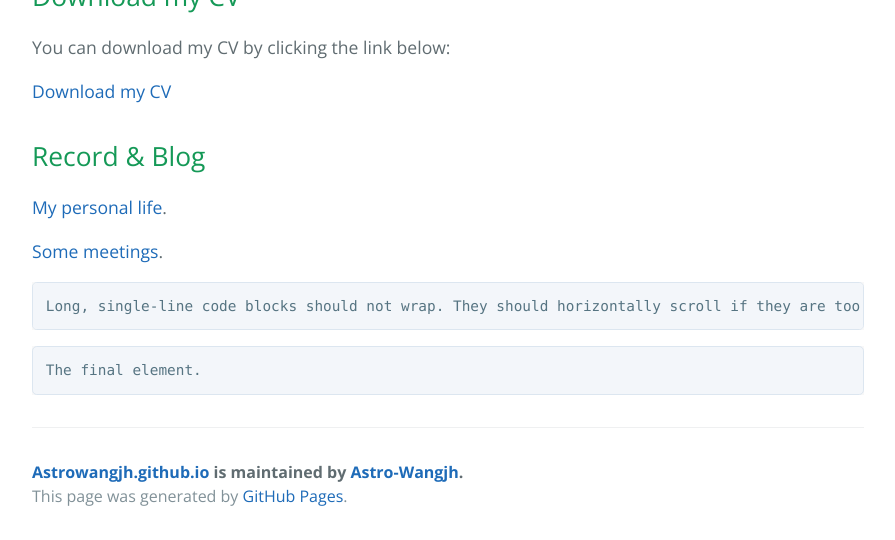
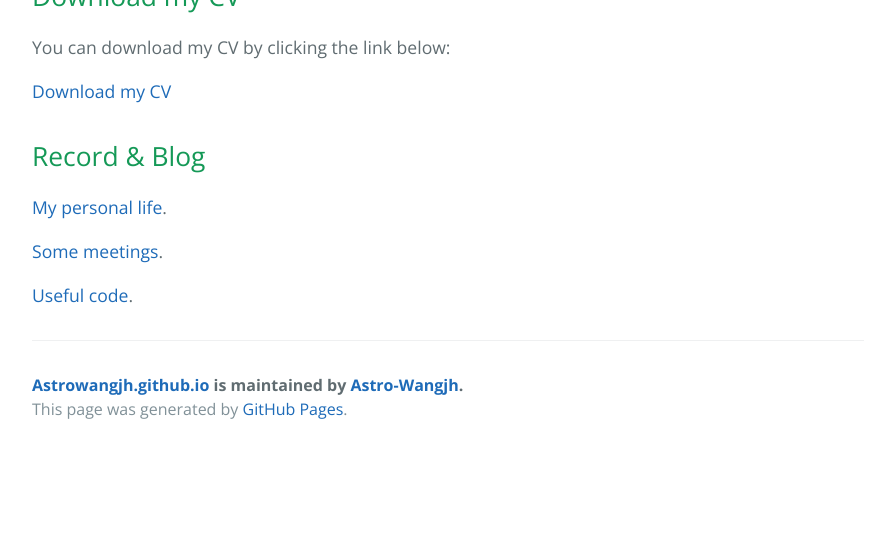
Before and after one commit to Astro-Wangjh/Astrowangjh.github.io, a Jekyll site: the page built from index.md, in a window 1280 px wide, cut to the strip 687-1227 px from the top of the page. Shown: the whole strip, without its empty margins (192-1087 px from the left). Built offline with Jekyll 4.4.1, drawn with Linux system fonts in a browser that asks for light colours; after the commit the page ends 1140 px from its top, so only the background shows below that.

Commit message:
Update index.md

````diff
--- a/index.md
+++ b/index.md
@@ -32,12 +32,4 @@ You can download my CV by clicking the link below:
 
 [Some meetings](./meeting.html).
 
-
-
-```
-Long, single-line code blocks should not wrap. They should horizontally scroll if they are too long. This line should be long enough to demonstrate this.
-```
-
-```
-The final element.
-```
+[Useful code](./meeting.html).
````
